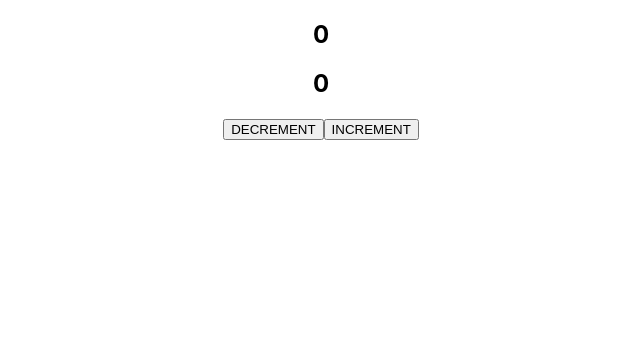
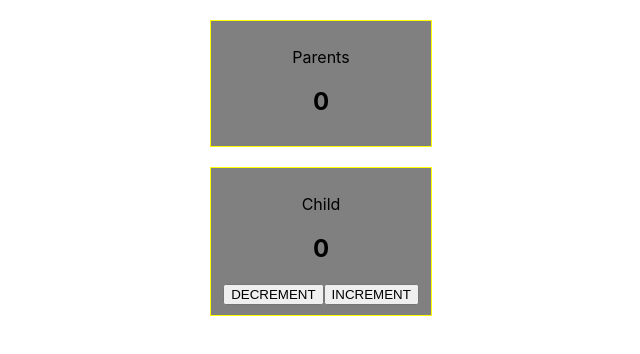
Before and after one commit to Arif6474/redux-learning, a React (Create React App) app: page / in a window 1280 px wide. Shown: the top 354 px of the page, without its empty margins (319-959 px from the left). Built offline with nearby package versions, Linux system fonts and the light colour scheme.

Commit message:
design parents and child components

```diff
--- a/src/components/Child.js
+++ b/src/components/Child.js
@@ -3,8 +3,11 @@ import React from 'react'
 export default function Child({count , setCount}) {
 
   return (
+    <div style={{ background : "gray" , width : "200px" , padding : "10px" , border : "1px solid yellow" , margin : "auto"}}>
     <div>
-        <h2>{count}</h2>
+        <p>Child</p>
+    <h2>{count}</h2>
+    </div>
         <button onClick={() =>setCount(count -1)}>DECREMENT</button>
         <button onClick={() =>setCount((prvState) => prvState + 1)}>INCREMENT</button>
     </div>
--- a/src/components/Parents.js
+++ b/src/components/Parents.js
@@ -1,14 +1,25 @@
-import React, { useState } from 'react';
-import Child from './Child';
+import React, { useState } from "react";
+import Child from "./Child";
 
 const Parents = () => {
-    const [count, setCount] = useState(0)
-    return (
-        <div>
-            <h2>{count}</h2>
-            <Child count={count} setCount={setCount}/>
-        </div>
-    );
+  const [count, setCount] = useState(0);
+  return (
+    <div
+
+    >
+      <div style={{
+        background: "gray",
+        width: "200px",
+        padding: "10px",
+        border: "1px solid yellow",
+        margin: "20px auto",
+      }}>
+        <p>Parents</p>
+        <h2>{count}</h2>
+      </div>
+      <Child count={count} setCount={setCount} />
+    </div>
+  );
 };
 
 export default Parents;
```
